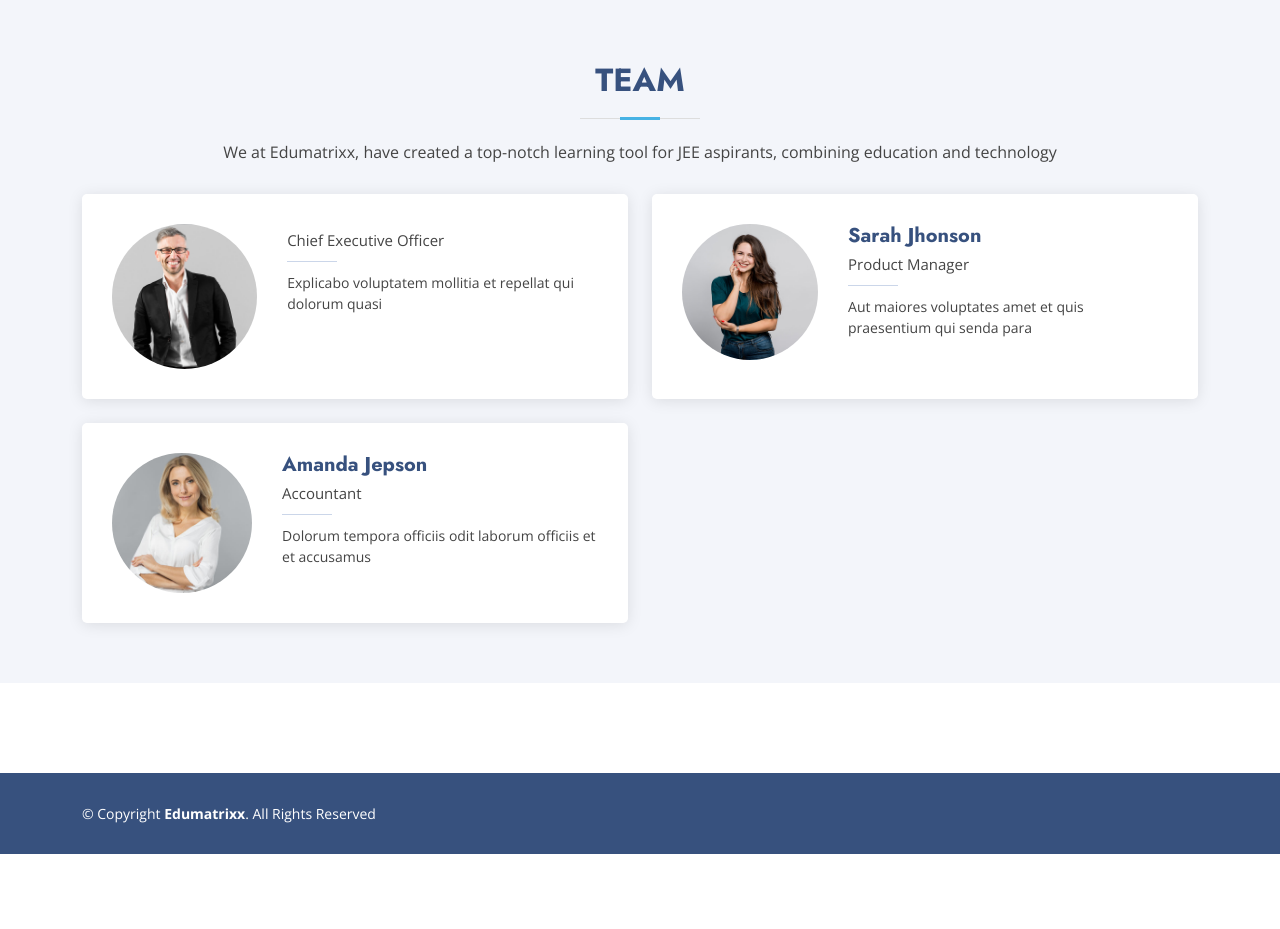
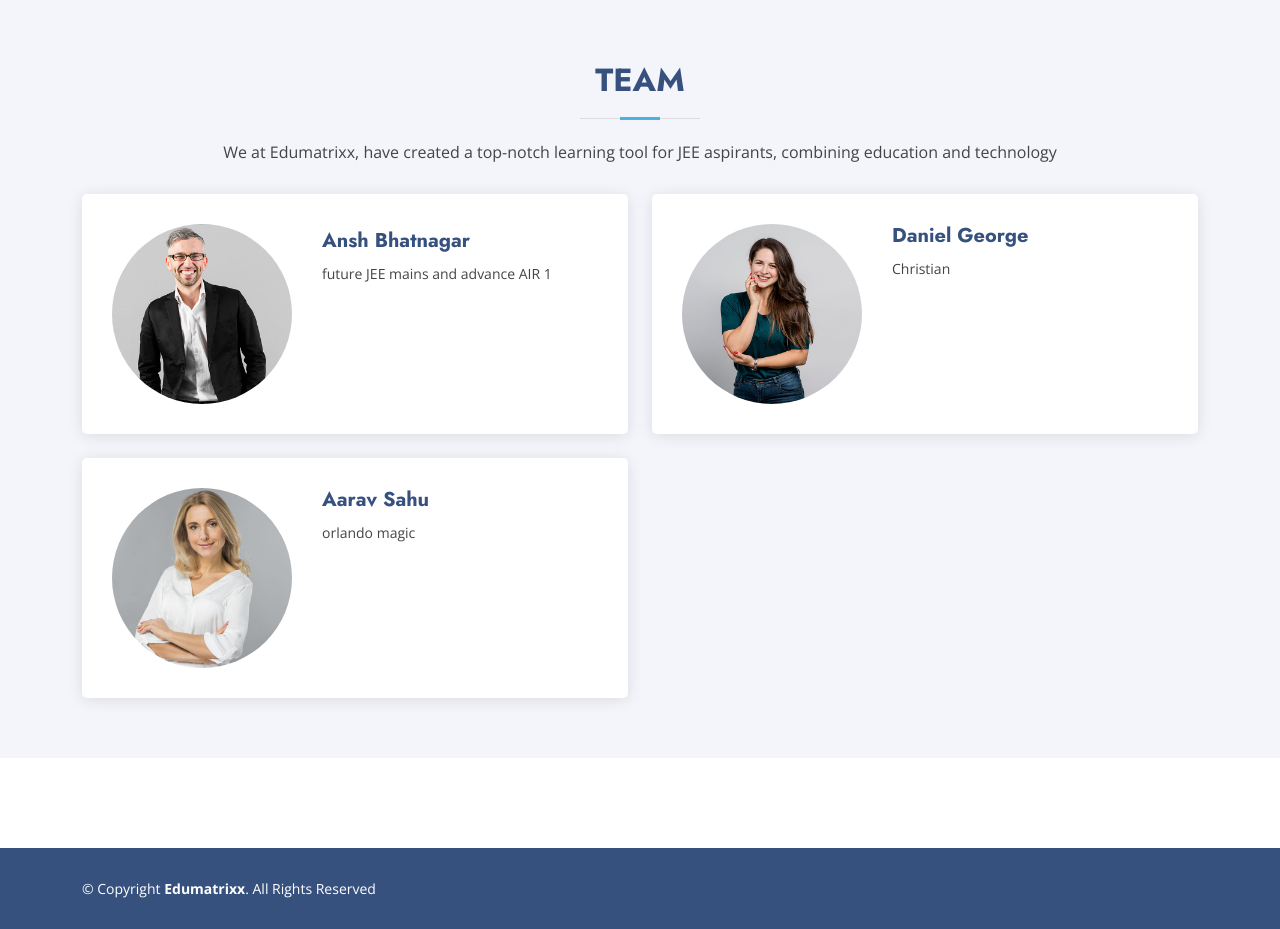
Before and after one commit to IntelligentCourage22/Edumatrixi, a Django app: page /index/ in a window 1280 px wide. Shown: the part 1725-2654 px from the top of the page. Before the commit the page ends 2579 px from the top, so only its background shows below. Run offline with Django 5.2, Linux system fonts and the light colour scheme; some libraries are stand-ins or nearby versions.

Commit message:
'ewiphfuwaihwuah'

```diff
--- a/students/templates/index.html
+++ b/students/templates/index.html
@@ -243,8 +243,9 @@
               <div class="pic"><img src="{%static '/img/team/team-1.jpg'%}" class="img-fluid" alt=""></div>
               <div class="member-info">
                 <h4></h4>
-                <span>Chief Executive Officer</span>
-                <p>Explicabo voluptatem mollitia et repellat qui dolorum quasi</p>
+                <h4>Ansh Bhatnagar</h4>
+
+                <p>future JEE mains and advance AIR 1</p>
 
               </div>
             </div>
@@ -254,9 +255,9 @@
             <div class="member d-flex align-items-start">
               <div class="pic"><img src="{%static '/img/team/team-2.jpg'%}" class="img-fluid" alt=""></div>
               <div class="member-info">
-                <h4>Sarah Jhonson</h4>
-                <span>Product Manager</span>
-                <p>Aut maiores voluptates amet et quis praesentium qui senda para</p>
+                <h4>Daniel George</h4>
+
+                <p>Christian</p>
 
               </div>
             </div>
@@ -268,9 +269,9 @@
             <div class="member d-flex align-items-start">
               <div class="pic"><img src="{%static '/img/team/team-4.jpg'%}" class="img-fluid" alt=""></div>
               <div class="member-info">
-                <h4>Amanda Jepson</h4>
-                <span>Accountant</span>
-                <p>Dolorum tempora officiis odit laborum officiis et et accusamus</p>
+                <h4>Aarav Sahu</h4>
+
+                <p>orlando magic</p>
 
               </div>
             </div>
--- a/students/templates/signup.html
+++ b/students/templates/signup.html
@@ -102,7 +102,7 @@
             <input type="password" name="password" id="password" required>
 
             <label for="confirmPassword">Re-enter Password:</label>
-            <input type="password" id="confirmPassword" required>
+            <input type="password" name="confirmPassword" id="confirmPassword" required>
 
             <button type="submit" onclick="validateForm()">Sign Up</button>
             {%for message in messages%}
--- a/students/views.py
+++ b/students/views.py
@@ -42,6 +42,10 @@ def signup(request):
         name = request.POST["username"]
         email = request.POST["email"]
         password = request.POST["password"]
+        conf_password = request.POST["confirmPassword"]
+        if password!=conf_password:
+            messages.info(request, "password matching not ahppen")
+            return redirect("/signup")
         if check(email)==False:
             messages.info(request,"email is already in use")
             return redirect("/signup")
```
Also changed, not shown: db.sqlite3.
